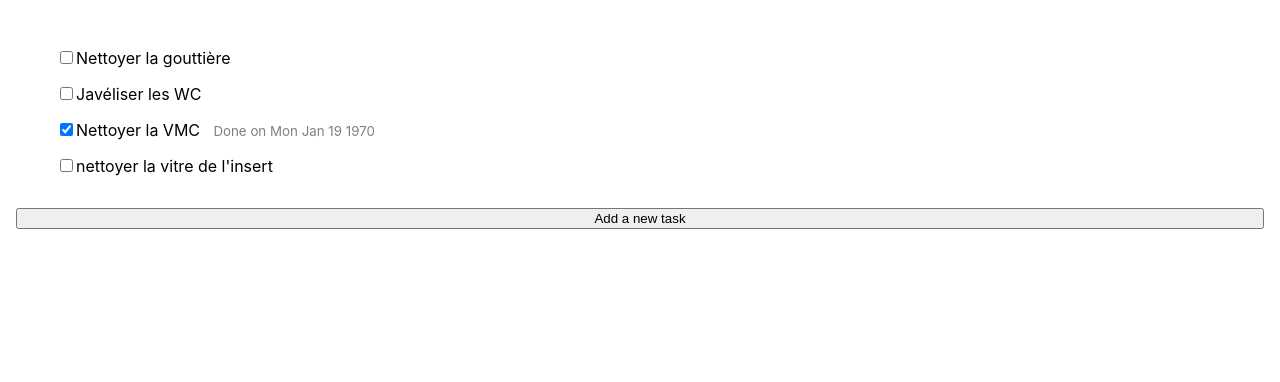
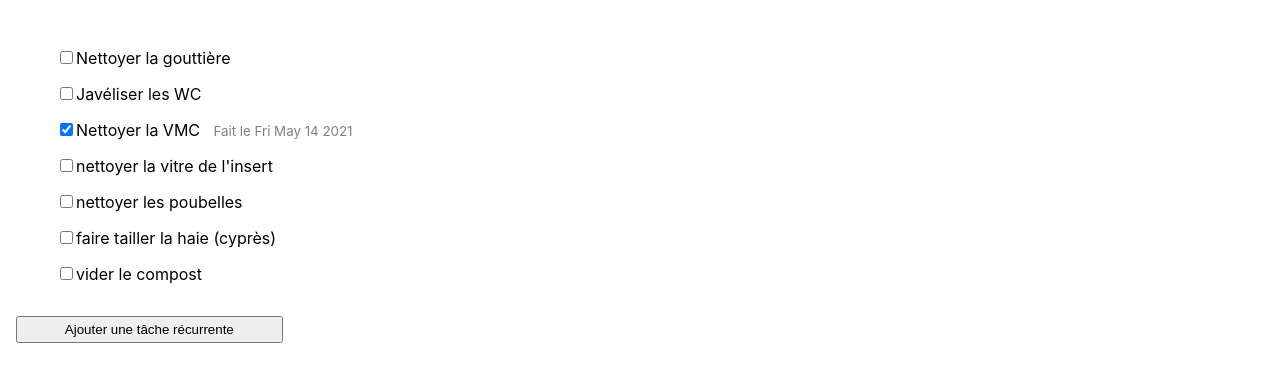
Before and after one commit to taichoup/yearly-to-do-app, a React (Create React App) app: page / in a window 1280 px wide. Shown: the top 382 px of the page. Built offline with nearby package versions, Linux system fonts and the light colour scheme.

Commit message:
separate components into dedicated files

```diff
--- a/src/components/App.css
+++ b/src/components/App.css
@@ -18,14 +18,27 @@
   background-color: whitesmoke;
 }
 
+.add-todo-button {
+  height: 2em;
+  width: 20em;
+}
+
+.add-todo-dialog-wrapper {
+  width: 100%;
+  height: 100%;
+  display: flex;
+  justify-content: center;
+  align-items: center;
+}
+
 .add-todo-dialog-visible {
-  width: 80%;
-  height: 70%;
+  min-width: 50%;
+  /* height: 70%; */
   background-color: whitesmoke;
   border: 1px solid black;
   position: absolute;
-  margin-left: 10%;
-  margin-top: 10%;
+  /* margin-left: 10%; */
+  /* margin-top: 10%; */
   padding: 1em;
   border-radius: 3px;
 }
@@ -51,5 +64,5 @@
 }
 
 .date::before {
-  content: 'Done on '
+  content: 'Fait le '
 }
--- a/src/components/App.tsx
+++ b/src/components/App.tsx
@@ -1,17 +1,21 @@
 import './App.css';
-import React, { useState, Dispatch, SetStateAction } from 'react';
+import React, { useState } from 'react';
+import { ToDoForm } from './ToDoForm';
+import { ToDoItem } from './ToDoItem';
 
-interface YearlyToDo {
+export interface YearlyToDo {
   displayName: string;
   done: boolean;
   dateDone?: string | number | Date;
   doneBy?: string;
+  recurrenceStepInYears?: number;
 }
 
 const toDosExampleSet: YearlyToDo[] = [
   {
     displayName: 'Nettoyer la gouttière',
     done: false,
+    recurrenceStepInYears: 1,
   },
   {
     displayName: 'Javéliser les WC',
@@ -20,113 +24,27 @@ const toDosExampleSet: YearlyToDo[] = [
   {
     displayName: 'Nettoyer la VMC',
     done: true,
-    dateDone: 1619875991,
+    dateDone: 1621034001000,
     doneBy: 'Christine',
   },
   {
     displayName: "nettoyer la vitre de l'insert",
     done: false,
   },
+  {
+    displayName: 'nettoyer les poubelles',
+    done: false,
+  },
+  {
+    displayName: 'faire tailler la haie (cyprès)',
+    done: false,
+    recurrenceStepInYears: 5,
+  },
+  {
+    displayName: 'vider le compost',
+    done: false,
+  },
 ];
-
-type ToDoItemProps = {
-  todo: YearlyToDo;
-};
-
-/**
- * This is an item in the list
- */
-const ToDoItem = ({ todo }: ToDoItemProps) => {
-  const [isDone, setIsDone] = useState(todo.done);
-
-  const handleToDoCheck = (event: React.FormEvent) => {
-    // even if we're undoing a task, it's OK to update the date. It will be overwritten anyway when we recheck.
-    todo.dateDone = Date.now();
-    setIsDone(!isDone);
-  };
-  return (
-    <li>
-      <input
-        type="checkbox"
-        checked={isDone}
-        onChange={handleToDoCheck}
-      ></input>
-      {todo.displayName}
-      {isDone && (
-        // ?? 0 --> hack
-        <span className="date">
-          {new Date(todo.dateDone ?? 0).toDateString()}
-        </span>
-      )}
-    </li>
-  );
-};
-
-type ToDoFormProps = {
-  submitHandler: (newTodo: YearlyToDo) => void;
-  closeFormHandler: Dispatch<SetStateAction<boolean>>;
-};
-
-/**
- * This is the form component to add a new ToDo
- */
-const ToDoForm = ({ submitHandler, closeFormHandler }: ToDoFormProps) => {
-  const [displayName, setDisplayName] = useState('');
-  const [done, setDone] = useState(false);
-  const [dateDone, setDateDone] = useState();
-
-  const handleDisplayNameChange = (
-    event: React.ChangeEvent<HTMLInputElement>
-  ): void => {
-    setDisplayName(event.currentTarget.value);
-  };
-
-  const handleDoneChange = (event: React.FormEvent<HTMLInputElement>): void => {
-    // true if checked, false if unchecked
-    setDone(event.currentTarget.checked);
-  };
-
-  const clearState = () => {
-    setDisplayName('');
-    setDone(false);
-    setDateDone(undefined);
-  };
-
-  const handleSubmit = (event: React.FormEvent): void => {
-    event.preventDefault();
-    const newTodo: YearlyToDo = {
-      displayName,
-      done,
-      dateDone: Date.now(),
-      doneBy: 'Manu',
-    };
-    submitHandler(newTodo);
-    closeFormHandler(false);
-    clearState();
-  };
-
-  return (
-    <form className="add-todo-form">
-      <label htmlFor="displayName">Display name</label>
-      <input
-        type="text"
-        onChange={handleDisplayNameChange}
-        id="displayName"
-        value={displayName}
-      />
-      <label htmlFor="done">Done?</label>
-      <input
-        type="checkbox"
-        onChange={handleDoneChange}
-        id="done"
-        checked={done}
-      />
-      <button type="submit" onClick={handleSubmit}>
-        OK
-      </button>
-    </form>
-  );
-};
 
 function App() {
   const [yearlyToDos, setYearlyToDos] = useState<YearlyToDo[]>(toDosExampleSet);
@@ -147,9 +65,10 @@ function App() {
           <ToDoItem todo={todo} key={todo.displayName} />
         ))}
       </ul>
-      <button type="button" onClick={handleAddNewToDo}>
-        Add a new task
+      <button type="button" onClick={handleAddNewToDo} className='add-todo-button'>
+        Ajouter une tâche récurrente
       </button>
+      <div className="add-todo-dialog-wrapper">
         <div
           className={
             addToDoDialogShown
@@ -161,7 +80,8 @@ function App() {
             submitHandler={handleValidateNewToDo}
             closeFormHandler={setAddToDoDialogShown}
           />
-        <button onClick={() => setAddToDoDialogShown(false)}>Close</button>
+          <button onClick={() => setAddToDoDialogShown(false)}>Annuler</button>
+        </div>
       </div>
     </div>
   );
--- /dev/null
+++ b/src/components/ToDoForm.tsx
@@ -0,0 +1,79 @@
+import './App.css';
+import React, { useState, Dispatch, SetStateAction } from 'react';
+import { YearlyToDo } from './App';
+
+type ToDoFormProps = {
+  submitHandler: (newTodo: YearlyToDo) => void;
+  closeFormHandler: Dispatch<SetStateAction<boolean>>;
+};
+
+/**
+ * This is the form component to add a new ToDo
+ */
+export const ToDoForm = ({
+  submitHandler,
+  closeFormHandler,
+}: ToDoFormProps) => {
+  const [displayName, setDisplayName] = useState('');
+  const [done, setDone] = useState(false);
+  const [dateDone, setDateDone] = useState();
+
+  const handleDisplayNameChange = (
+    event: React.ChangeEvent<HTMLInputElement>
+  ): void => {
+    setDisplayName(event.currentTarget.value);
+  };
+
+  const handleDoneChange = (event: React.FormEvent<HTMLInputElement>): void => {
+    // true if checked, false if unchecked
+    if (event.currentTarget.value === 'yes') {
+        setDone(true);
+    } else {
+        setDone(false);
+    }
+  };
+
+  const clearState = () => {
+    setDisplayName('');
+    setDone(false);
+    setDateDone(undefined);
+  };
+
+  const handleSubmit = (event: React.FormEvent): void => {
+    event.preventDefault();
+    const newTodo: YearlyToDo = {
+      displayName,
+      done,
+      dateDone: Date.now(),
+      doneBy: 'Manu',
+    };
+    submitHandler(newTodo);
+    closeFormHandler(false);
+    clearState();
+  };
+
+  return (
+    <form className="add-todo-form">
+      <label htmlFor="displayName">Description de la tâche récurrente :</label>
+      <input
+        type="text"
+        onChange={handleDisplayNameChange}
+        id="displayName"
+        value={displayName}
+        autoFocus
+      />
+      <label htmlFor="done">Est-ce que c&apos;est déjà fait ?</label>
+      {/* <input
+        type="checkbox"
+        onChange={handleDoneChange}
+        id="done"
+        checked={done}
+      /> */}
+      <label><input type="radio" value="no" checked={!done} onChange={handleDoneChange}/>Non</label>
+      <label><input type="radio" value="yes" checked={done} onChange={handleDoneChange}/>Oui</label>
+      <button type="submit" onClick={handleSubmit}>
+        OK
+      </button>
+    </form>
+  );
+};
--- /dev/null
+++ b/src/components/ToDoItem.tsx
@@ -0,0 +1,35 @@
+import React, { useState } from 'react';
+import { YearlyToDo } from './App';
+
+type ToDoItemProps = {
+  todo: YearlyToDo;
+};
+
+/**
+ * This is an item in the list
+ */
+export const ToDoItem = ({ todo }: ToDoItemProps) => {
+  const [isDone, setIsDone] = useState(todo.done);
+
+  const handleToDoCheck = (event: React.FormEvent) => {
+    // even if we're undoing a task, it's OK to update the date. It will be overwritten anyway when we recheck.
+    todo.dateDone = Date.now();
+    setIsDone(!isDone);
+  };
+  return (
+    <li>
+      <input
+        type="checkbox"
+        checked={isDone}
+        onChange={handleToDoCheck}
+      ></input>
+      {todo.displayName}
+      {isDone && (
+        // ?? 0 --> hack
+        <span className="date">
+          {new Date(todo.dateDone ?? 0).toDateString()}
+        </span>
+      )}
+    </li>
+  );
+};
```
Also changed, not shown: 1 other file (tests, documents, lock files or other folders). Lines whose indentation alone changed are shown as unchanged.
